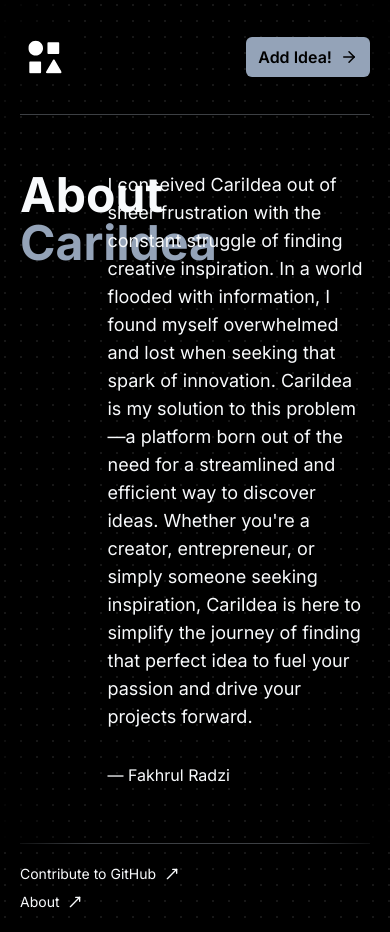
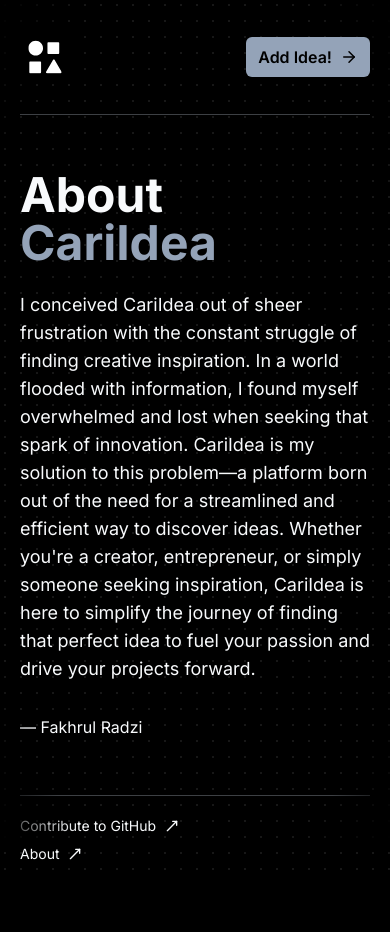
Before and after one commit to 0xffakhrul/cari-idea, a Next.js app: page /about in a window 390 px wide. After the commit the page ends 884 px from the top, so only its background shows below. Built offline with nearby package versions, Linux system fonts and the light colour scheme; no server answers.

Commit message:
fix responsiveness

```diff
--- a/app/about/page.tsx
+++ b/app/about/page.tsx
@@ -1,10 +1,10 @@
 const Page = () => {
   return (
-    <div className="py-14 grid grid-cols-12">
-      <h2 className="col-span-3 text-5xl font-bold">
+    <div className="py-14 grid gap-6 md:grid-cols-12">
+      <h2 className="md:col-span-3 text-5xl font-bold">
         About <span className="text-slate-400">CariIdea</span>
       </h2>
-      <div className="col-span-9 space-y-8">
+      <div className="md:col-span-9 space-y-8">
         <p className="text-lg ">
           I conceived CariIdea out of sheer frustration with the constant
           struggle of finding creative inspiration. In a world flooded with
```
